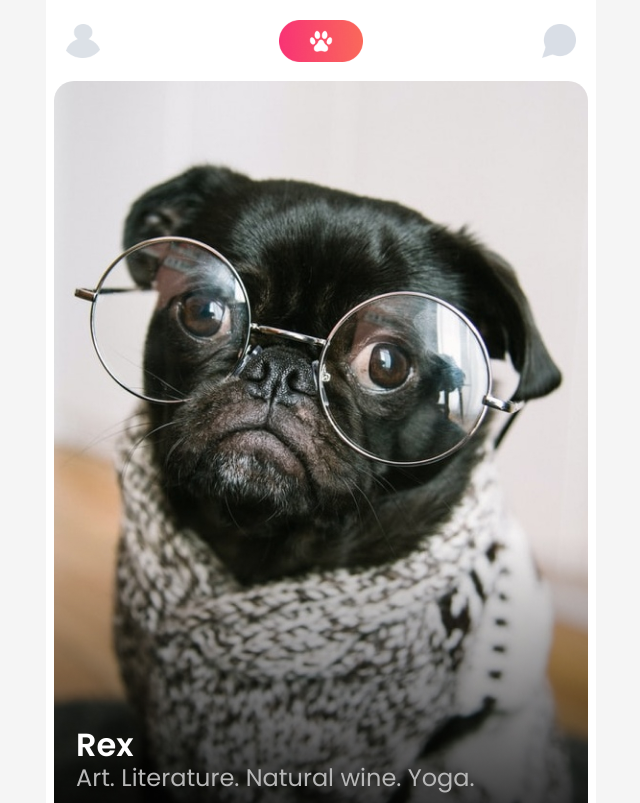
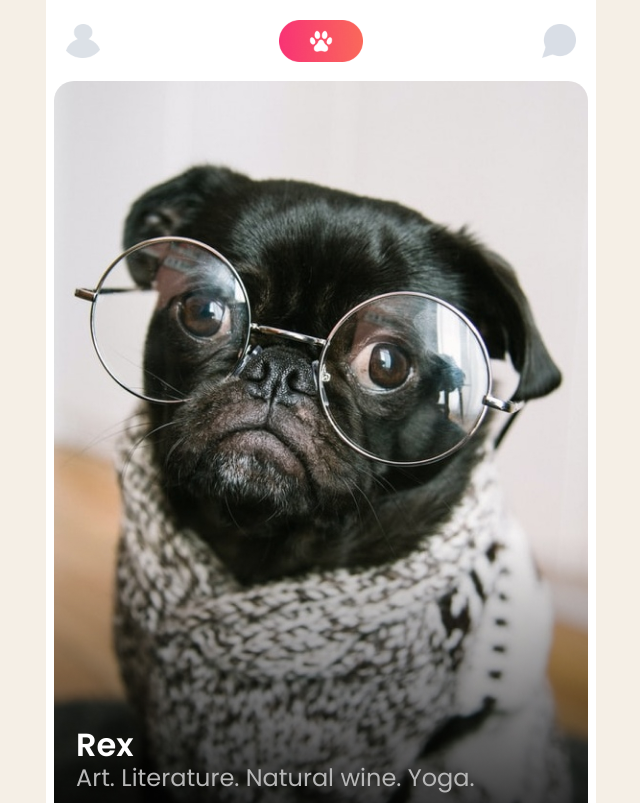
Before and after one commit to aroldodev/Tinder-for-dogs, a plain HTML site: page index.html in a window 1280 px wide. Shown: the top 803 px of the page, without its empty margins (319-959 px from the left). Drawn offline with Linux system fonts and the light colour scheme.

Commit message:
style(Styles): :art: Change color of the background for improve the visibility

```diff
--- a/style/style.css
+++ b/style/style.css
@@ -3,7 +3,7 @@
 * {
   margin: 0;
   padding: 0;
-  background-color: whitesmoke;
+  background-color: #f5efe6;
   font-family: "Poppins", sans-serif;
 }
 
```
